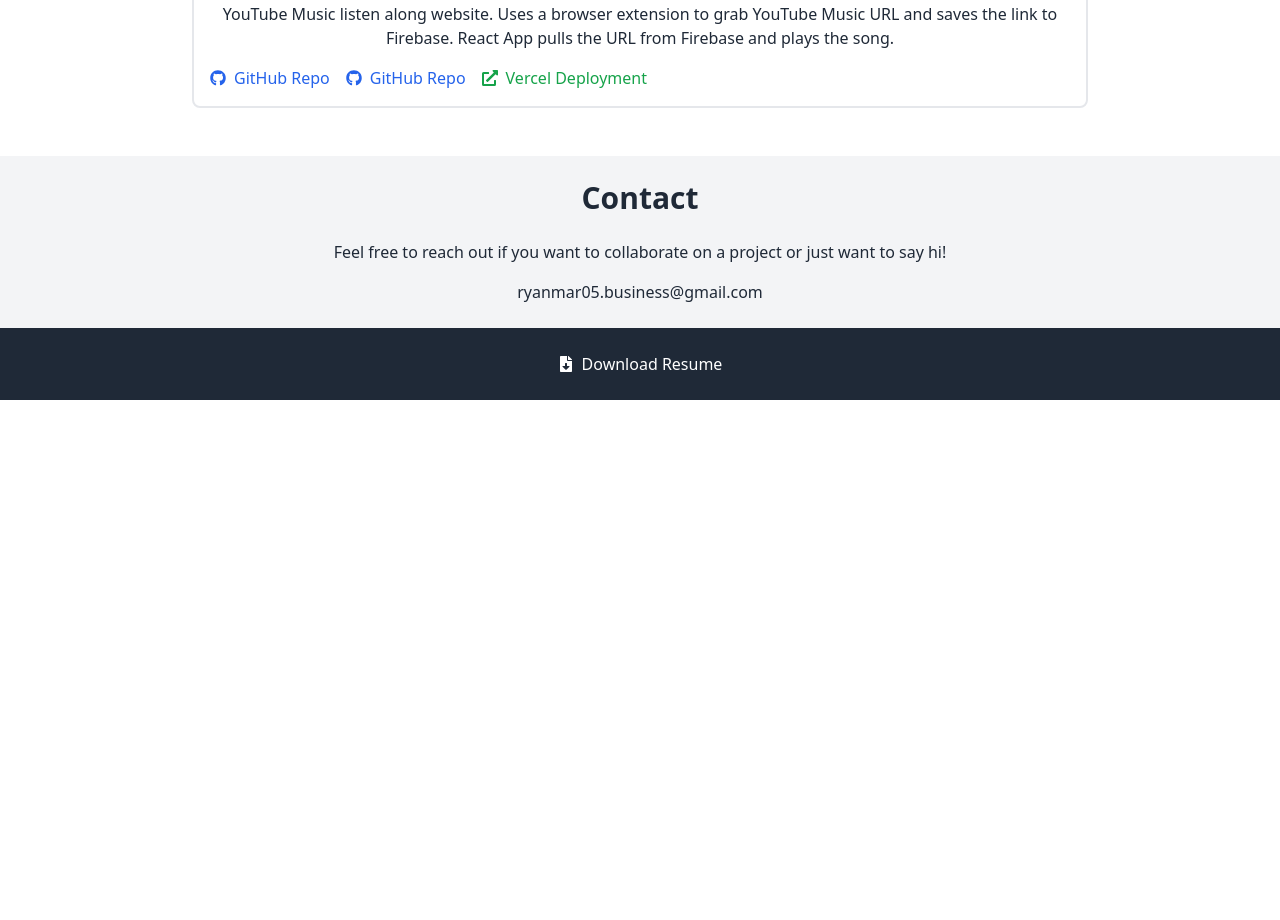
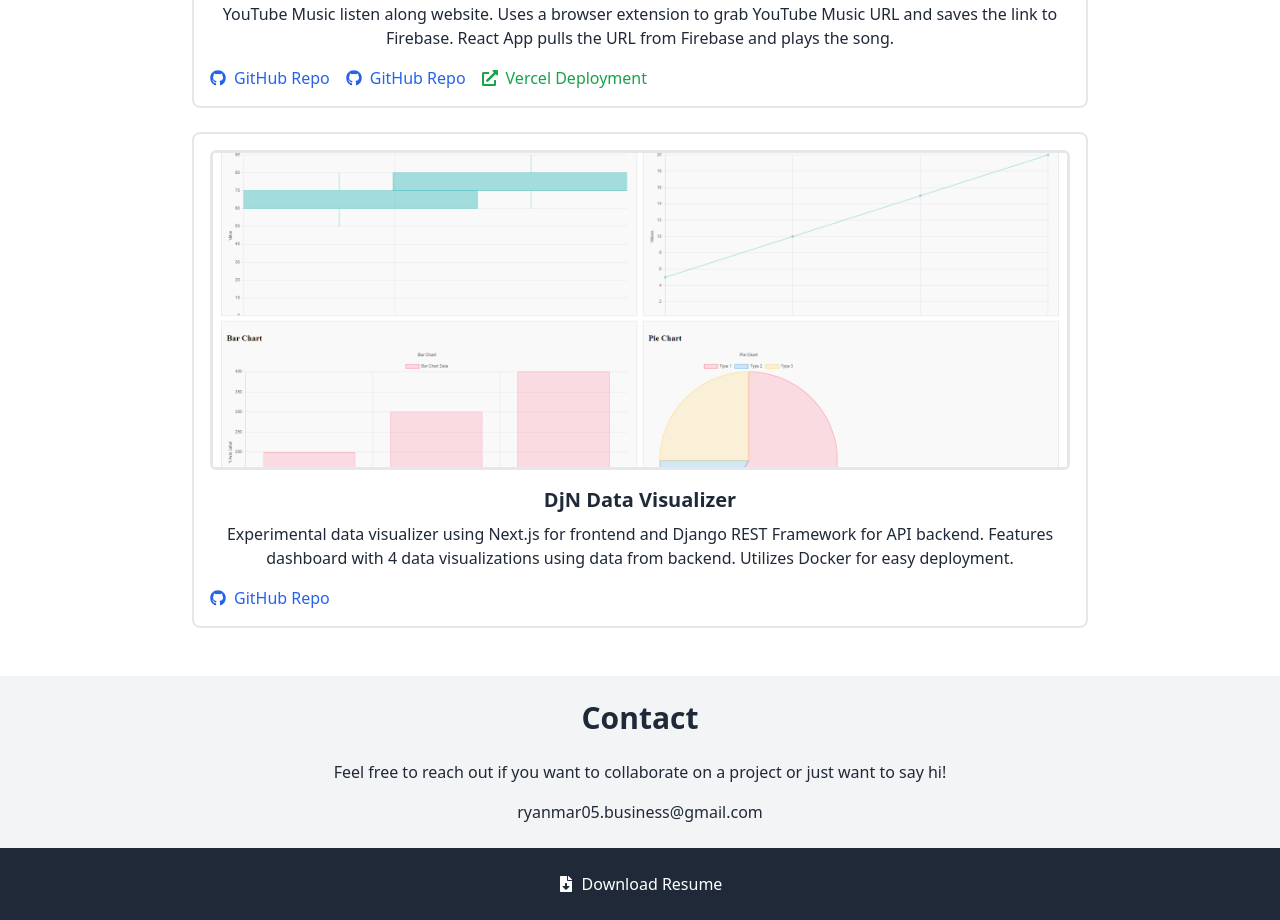
Before and after one commit to seika5/portfolio, a React (Create React App) app in the folder portfolio/: page / in a window 1280 px wide. Shown: the part 3660-4580 px from the top of the page. Before the commit the page ends 4060 px from the top, so only its background shows below. Built offline with nearby package versions, Linux system fonts and the light colour scheme.

Commit message:
add data vis

```diff
--- a/portfolio/src/App.js
+++ b/portfolio/src/App.js
@@ -148,6 +148,12 @@ const ProjectsSection = () => (
         repoUrls={["https://github.com/seika5/jamster", "https://github.com/seika5/jamster-react-app"]}
         deployUrl="https://jamster.vercel.app"
       />
+      <ProjectCard
+        title="DjN Data Visualizer"
+        description="Experimental data visualizer using Next.js for frontend and Django REST Framework for API backend. Features dashboard with 4 data visualizations using data from backend. Utilizes Docker for easy deployment."
+        imgUrl="/djndatavisualizer.png"
+        repoUrls={["https://github.com/seika5/api-data-visualizer"]}
+      />
     </div>
   </Section>
 );
```
Also changed, not shown: portfolio/public/djndatavisualizer.png (added).
